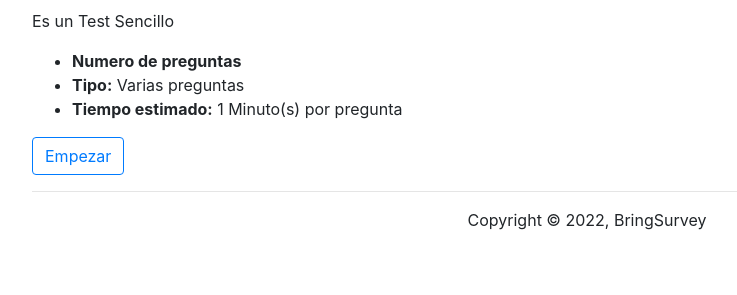
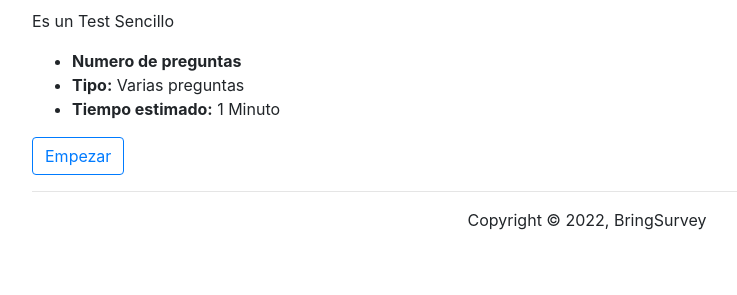
Before and after one commit to timscream/bringsurvey, a CodeIgniter app: page /bringsurvey/ in a window 1280 px wide. Shown: the part 142-437 px from the top of the page, without its empty margins (53-790 px from the left). Run offline with CodeIgniter, Linux system fonts and the light colour scheme.

Commit message:
branch frontend update description
Signed-off-by: Tim Araque <timaraque@hotmail.com>

 On branch frontend
 Changes to be committed:
	modified:   application/views/index.php

```diff
--- a/application/views/index.php
+++ b/application/views/index.php
@@ -3,6 +3,6 @@
 <ul>
     <li><strong>Numero de preguntas</strong></li>
     <li><strong>Tipo:</strong> Varias preguntas</li>
-    <li><strong>Tiempo estimado:</strong> 1 Minuto(s) por pregunta</li>
+    <li><strong>Tiempo estimado:</strong> 1 Minuto </li>
 </ul>
 <a href="<?php echo site_url('survey/question'); ?>" class="btn btn-outline-primary">Empezar</a>
```
